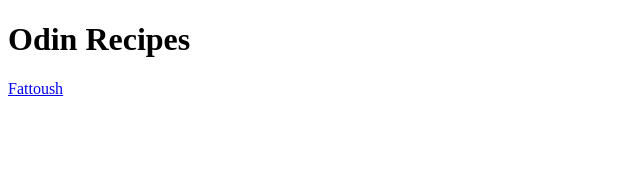
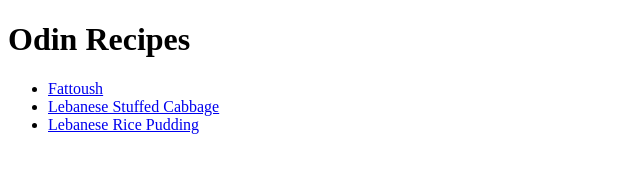
Before and after one commit to ali7sen/odin-recipes, a plain HTML site: page index.html in a window 1280 px wide. Shown: the whole page, without its empty margins (0-640 px from the left). Drawn offline with Linux system fonts and the light colour scheme.

Commit message:
List the remaining recipes in the homepage

```diff
--- a/index.html
+++ b/index.html
@@ -7,6 +7,10 @@
 </head>
 <body>
     <h1>Odin Recipes</h1>
-    <a href="recipes/fattoush.html">Fattoush</a>
+    <ul>
+    <li><a href="recipes/fattoush.html">Fattoush</a></li>
+    <li><a href="recipes/lebanese-stuffed-cabbage.html">Lebanese Stuffed Cabbage</a></li>
+    <li><a href="recipes/lebanese-rice-pudding.html">Lebanese Rice Pudding</a></li>
+    </ul>
 </body>
 </html>
```
